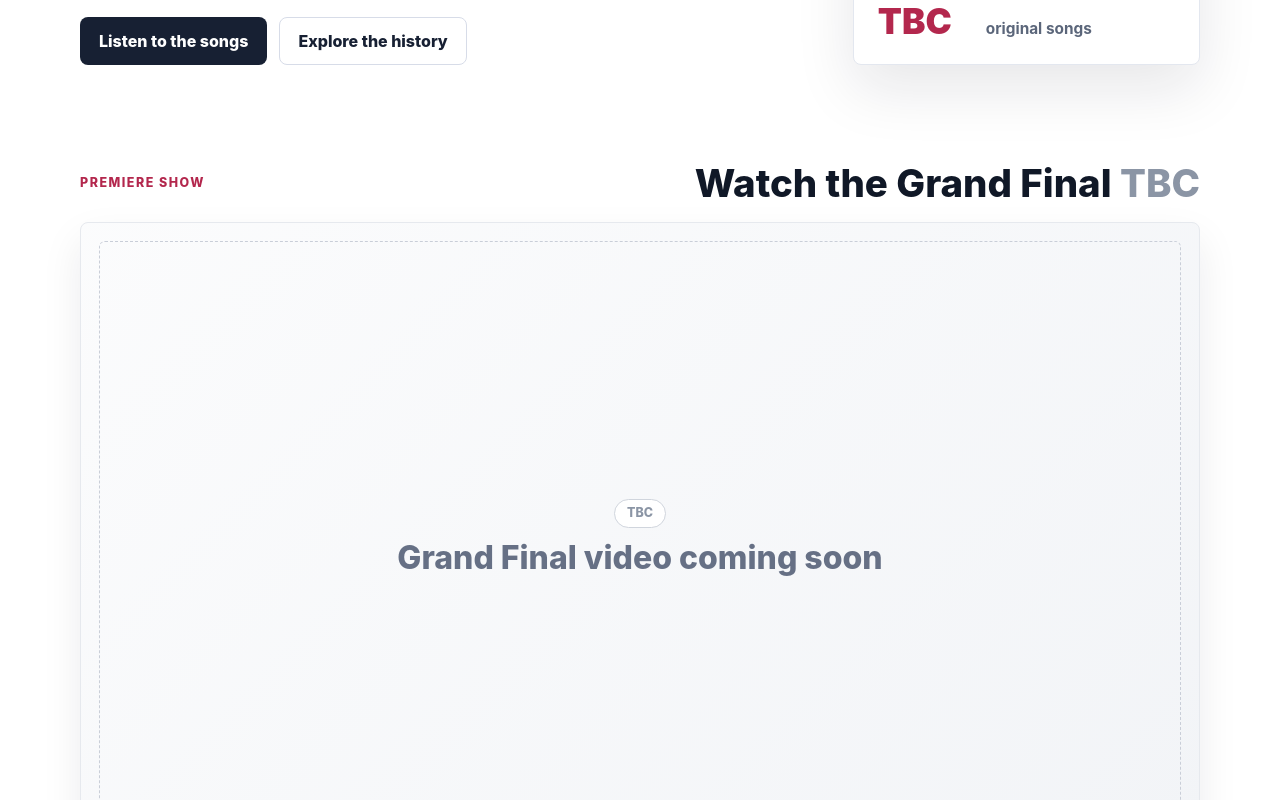
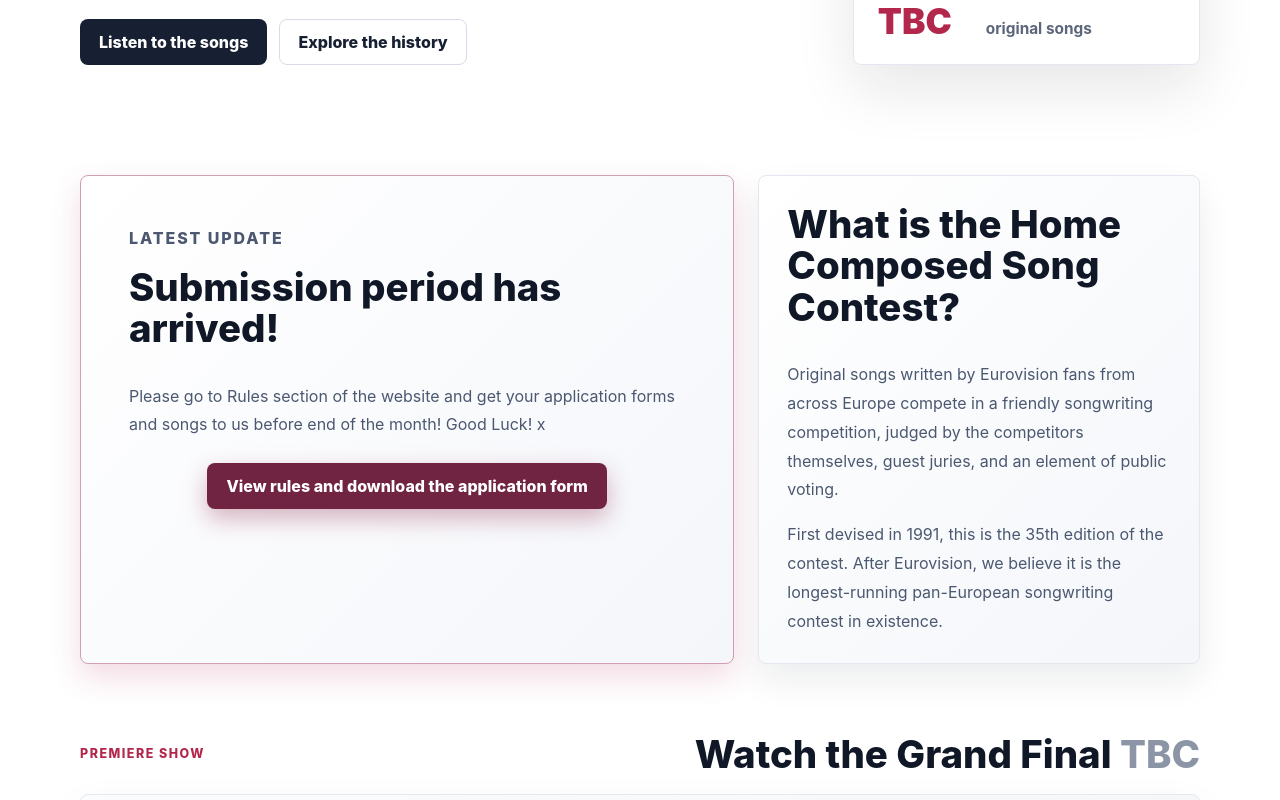
Before and after one commit to Harveyj7/home-composed, an Angular app: page / in a window 1280 px wide. Shown: the part 680-1480 px from the top of the page. Built offline with nearby package versions, Linux system fonts and the light colour scheme.

Commit message:
adding form in

```diff
--- a/src/app/components/home/home.html
+++ b/src/app/components/home/home.html
@@ -5,7 +5,6 @@
     <section class="hero" aria-labelledby="home-title">
       <div class="hero__content">
         <p class="eyebrow">Grand Final 2026</p>
-  <!--      <div class="home-title">Home Composed Song Contest</div>-->
         <h1 id="home-title">Home Composed Song Contest</h1>
         <p class="hero__lead">
           The Grand Final will premiere here from 21.00 CET / 20:00 GMT on Saturday 05th December 2026.
@@ -39,27 +38,16 @@
     </div>
   </div>
 
-  <section class="video-feature" aria-labelledby="final-video-title">
-    <div class="section-heading">
-      <p class="eyebrow">Premiere show</p>
-      <h2 id="final-video-title">Watch the Grand Final <span class="text-tbc">TBC</span></h2>
-    </div>
-    <div class="video-frame video-frame--pending" aria-label="Grand Final video to be confirmed">
-      <div class="video-placeholder">
-        <span class="video-placeholder__status">TBC</span>
-        <span class="video-placeholder__title">Grand Final video coming soon</span>
-      </div>
-    </div>
-  </section>
-
   <section class="content-grid" aria-label="Contest information">
-    <article class="feature-copy">
+    <article class="feature-copy feature-copy--flashing">
       <p class="eyebrow">Latest update</p>
-      <h2>Welcome to the launch of the 2026 Home Composed Song Contest</h2>
+      <h2>Submission period has arrived!</h2>
       <p>
-        This section will be updated regularly to keep the entrants and fans
-        informed as the contest progresses 🙂 – Watch this space!
+        Please go to Rules section of the website and get your application forms and songs to us before end of the month! Good Luck! x
       </p>
+      <a class="button button--primary feature-copy__action" routerLink="/rules">
+        View rules and download the application form
+      </a>
     </article>
 
     <article class="info-card">
@@ -74,6 +62,19 @@
         we believe it is the longest-running pan-European songwriting contest in existence.
       </p>
     </article>
+  </section>
+
+  <section class="video-feature" aria-labelledby="final-video-title">
+    <div class="section-heading">
+      <p class="eyebrow">Premiere show</p>
+      <h2 id="final-video-title">Watch the Grand Final <span class="text-tbc">TBC</span></h2>
+    </div>
+    <div class="video-frame video-frame--pending" aria-label="Grand Final video to be confirmed">
+      <div class="video-placeholder">
+        <span class="video-placeholder__status">TBC</span>
+        <span class="video-placeholder__title">Grand Final video coming soon</span>
+      </div>
+    </div>
   </section>
 
   <section class="story-panel" aria-labelledby="ukraine-title">
--- a/src/app/components/home/home.scss
+++ b/src/app/components/home/home.scss
@@ -131,6 +131,8 @@ h2 {
   display: inline-flex;
   align-items: center;
   justify-content: center;
+  box-sizing: border-box;
+  max-width: 100%;
   min-height: 46px;
   border: 1px solid transparent;
   border-radius: 8px;
@@ -318,6 +320,56 @@ h2 {
   padding: clamp(28px, 5vw, 48px);
 }
 
+.feature-copy--flashing {
+  animation: latest-update-flash 1.4s ease-in-out infinite alternate;
+}
+
+.feature-copy__action {
+  display: flex;
+  width: fit-content;
+  margin: 24px auto 0;
+  animation: rules-button-flash 1.1s ease-in-out infinite alternate;
+  text-align: center;
+}
+
+@keyframes latest-update-flash {
+  from {
+    border-color: #e3e7ef;
+    box-shadow: 0 10px 24px rgb(179 39 77 / 8%);
+  }
+
+  to {
+    border-color: #b3274d;
+    box-shadow: 0 18px 42px rgb(179 39 77 / 30%);
+  }
+}
+
+@keyframes rules-button-flash {
+  from {
+    background: #172033;
+    box-shadow: 0 6px 16px rgb(23 32 51 / 20%);
+  }
+
+  to {
+    background: #b3274d;
+    box-shadow: 0 12px 28px rgb(179 39 77 / 45%);
+  }
+}
+
+@media (prefers-reduced-motion: reduce) {
+  .feature-copy--flashing {
+    border-color: #b3274d;
+    animation: none;
+    box-shadow: 0 14px 34px rgb(179 39 77 / 18%);
+  }
+
+  .feature-copy__action {
+    background: #b3274d;
+    animation: none;
+    box-shadow: 0 8px 20px rgb(179 39 77 / 28%);
+  }
+}
+
 .info-card {
   flex: 1 1 40%;
   align-self: start;
--- a/src/app/components/rules/rules.html
+++ b/src/app/components/rules/rules.html
@@ -13,6 +13,9 @@
         Please read the following rules and, if you agree to adhere to them, download the application
         form at the bottom of the page which will be available from 01 st September.
       </p>
+      <a class="button button--primary rules-hero__jump-link" href="rules/#application-form">
+        Skip to application form download
+      </a>
     </div>
 
     <aside class="rules-contact" aria-label="Rules contact">
@@ -50,17 +53,27 @@
     }
   </section>
 
-  <section class="application-panel application-panel--pending" aria-labelledby="application-title">
+  <section
+    id="application-form"
+    class="application-panel"
+    aria-labelledby="application-title"
+  >
     <div>
       <p class="eyebrow">Application form</p>
-      <h2 id="application-title">Ready to enter? <span class="text-tbc">Coming 1st September 2026</span></h2>
+      <h2 id="application-title">Ready to enter?</h2>
       <p>
-        The application form will be available here soon. Once entries open, complete the
-        form and send it with your song, supporting text and photographs to
+        Download and complete the application form, then send it with your song, supporting text
+        and photographs to
         <a [href]="'mailto:' + contactEmail">{{ contactEmail }}</a>.
       </p>
     </div>
-    <a class="button button--disabled" aria-disabled="true" tabindex="-1">Download application form</a>
+    <a
+      class="button button--primary"
+      [href]="applicationFormUrl"
+      download="HCSC Application Form 2026.docx"
+    >
+      Download application form
+    </a>
   </section>
 </main>
 
--- a/src/app/components/rules/rules.scss
+++ b/src/app/components/rules/rules.scss
@@ -85,6 +85,10 @@ h2 {
   color: #5b667a;
   font-size: 1rem;
   line-height: 1.75;
+}
+
+.rules-hero__jump-link {
+  margin-top: 24px;
 }
 
 .rules-contact {
@@ -207,11 +211,7 @@ a {
   margin-bottom: 64px;
   padding: clamp(24px, 4vw, 38px);
   background: #f7f9fc;
-}
-
-.application-panel--pending {
-  border-color: #e6e9ee;
-  background: #f2f4f7;
+  scroll-margin-top: 24px;
 }
 
 .application-panel div {
@@ -238,6 +238,8 @@ a {
   flex: 0 0 auto;
   align-items: center;
   justify-content: center;
+  box-sizing: border-box;
+  max-width: 100%;
   min-height: 46px;
   border: 1px solid transparent;
   border-radius: 8px;
@@ -263,16 +265,6 @@ a {
 
 .button--primary:hover {
   background: #b3274d;
-}
-
-.button--disabled,
-.button--disabled:hover {
-  border-color: #d0d5dd;
-  background: #e6e9ee;
-  color: #8b95a5;
-  cursor: default;
-  pointer-events: none;
-  transform: none;
 }
 
 .site-footer {
--- a/src/app/components/rules/rules.ts
+++ b/src/app/components/rules/rules.ts
@@ -14,8 +14,7 @@ interface RuleSection {
 })
 export class Rules {
   readonly contactEmail = 'hcsc26@yahoo.com';
-  readonly applicationFormUrl =
-    'https://home25.org/wp-content/uploads/2026/09/hcsc-2026-entry-form.docx';
+  readonly applicationFormUrl = '/assets/HCSC%20Application%20Form%202026.docx';
 
   readonly keyDates = [
     { date: '1 September 2026', label: 'Song Submission begins' },
--- a/src/styles.scss
+++ b/src/styles.scss
@@ -1 +1,4 @@
-/* You can add global styles to this file, and also import other style files */
+/* Give card-style articles a subtle shaded surface throughout the application. */
+article[class] {
+  background-image: linear-gradient(135deg, #ffffff 0%, #f4f6fa 100%) !important;
+}
```
Also changed, not shown: 1 other file (tests, documents, lock files or other folders).
